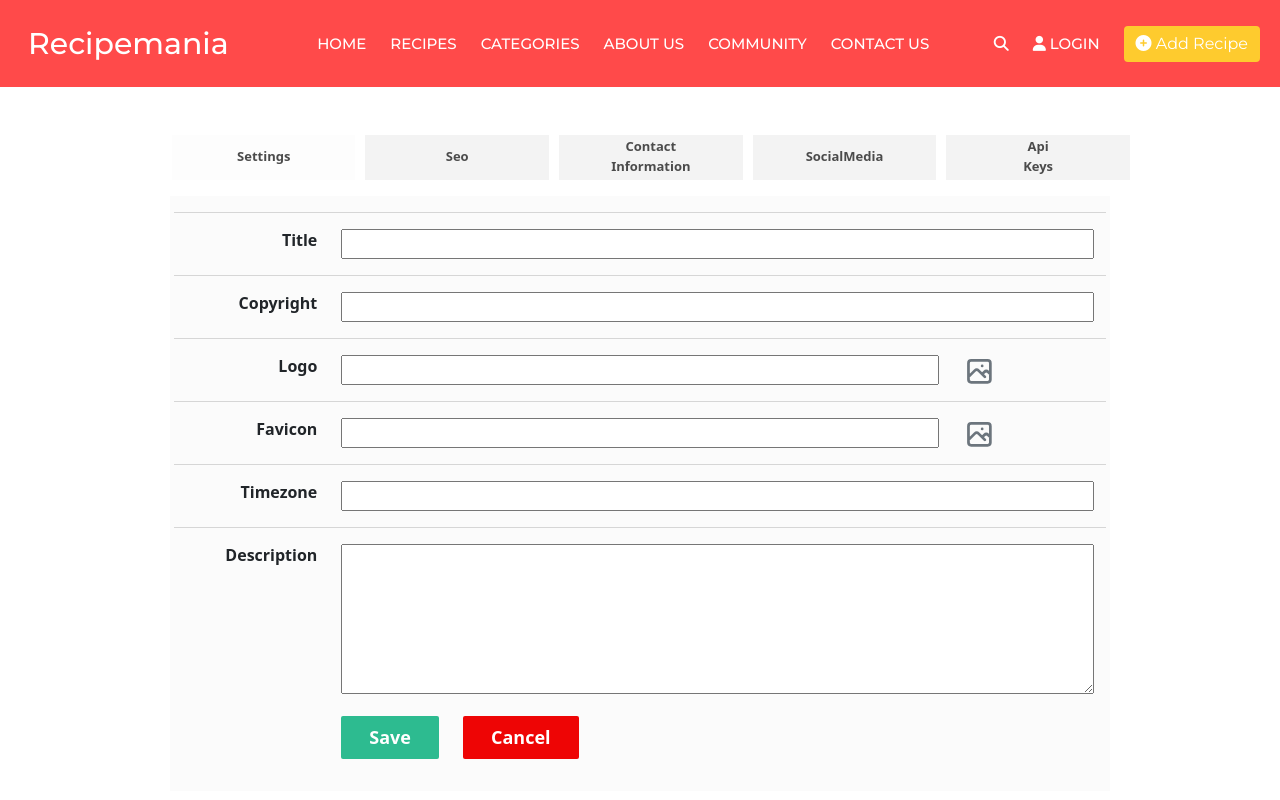
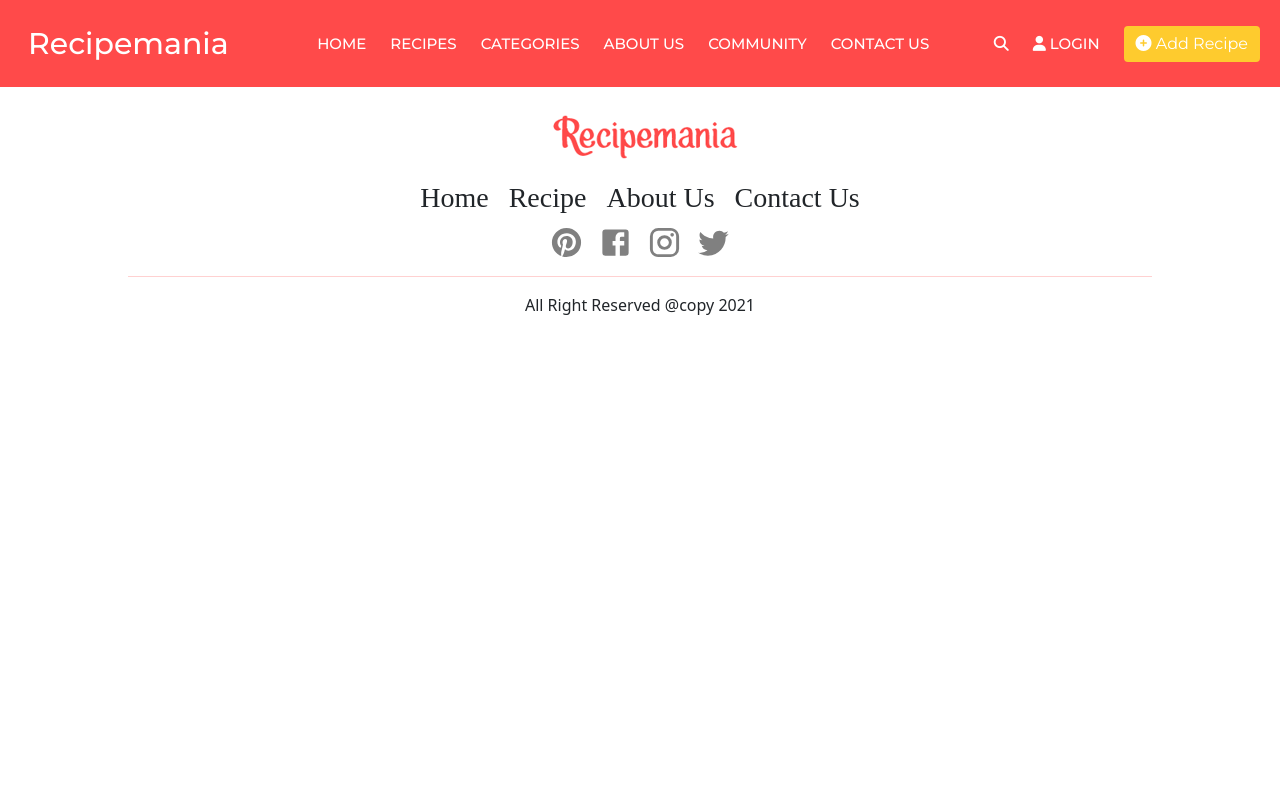
Before and after one commit to saints23githubbeck/ctarecipenia, a React (Create React App) app: page /dashboard in a window 1280 px wide. Shown: the top 800 px of the page. Built offline with nearby package versions, Linux system fonts and the light colour scheme.

Commit message:
dashboard user complete

```diff
--- a/src/App.js
+++ b/src/App.js
@@ -38,9 +38,9 @@ function App() {
           <Route exact path="/contact">
             <ContactUs></ContactUs>
           </Route>
-          <Route exact path="/dashboard">
+          {/* <Route exact path="/dashboard">
             <Dashboard></Dashboard>
-          </Route>
+          </Route> */}
         </Switch>
         <Footer />
       </Router>
```
